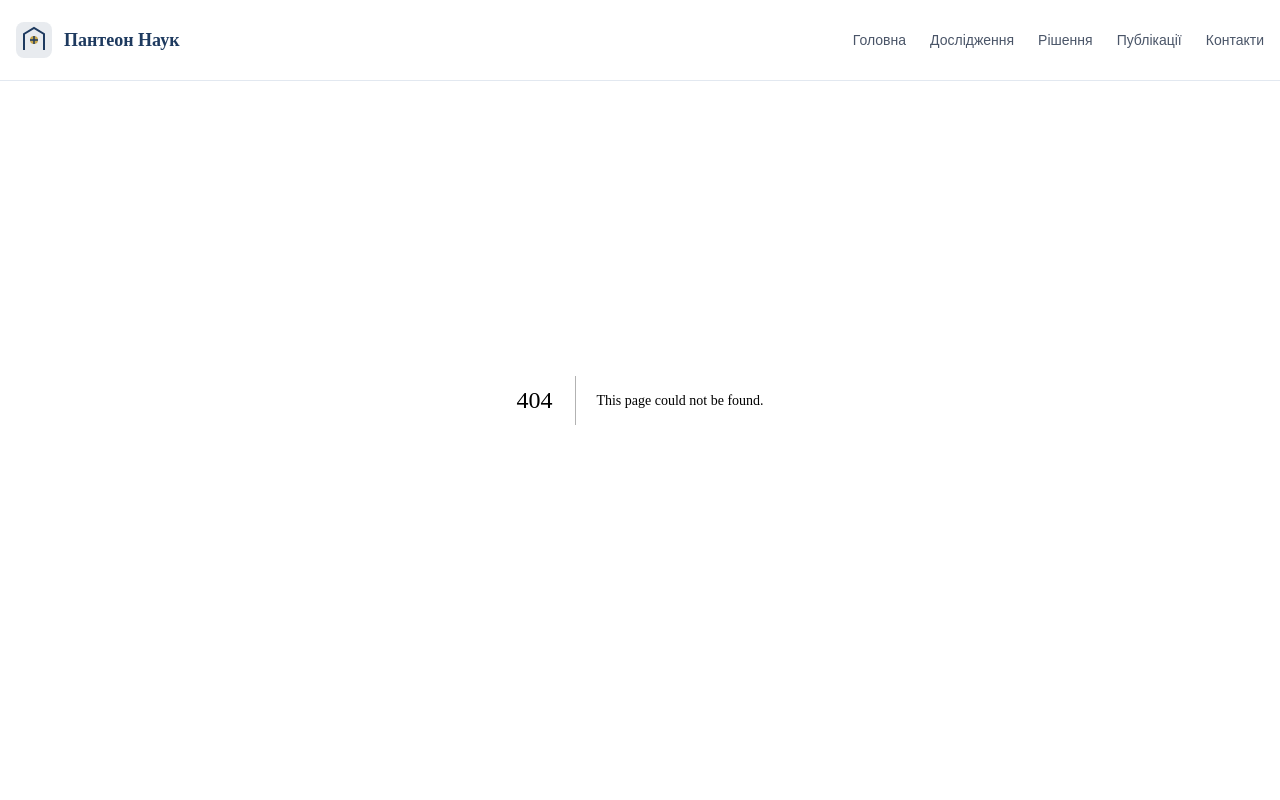
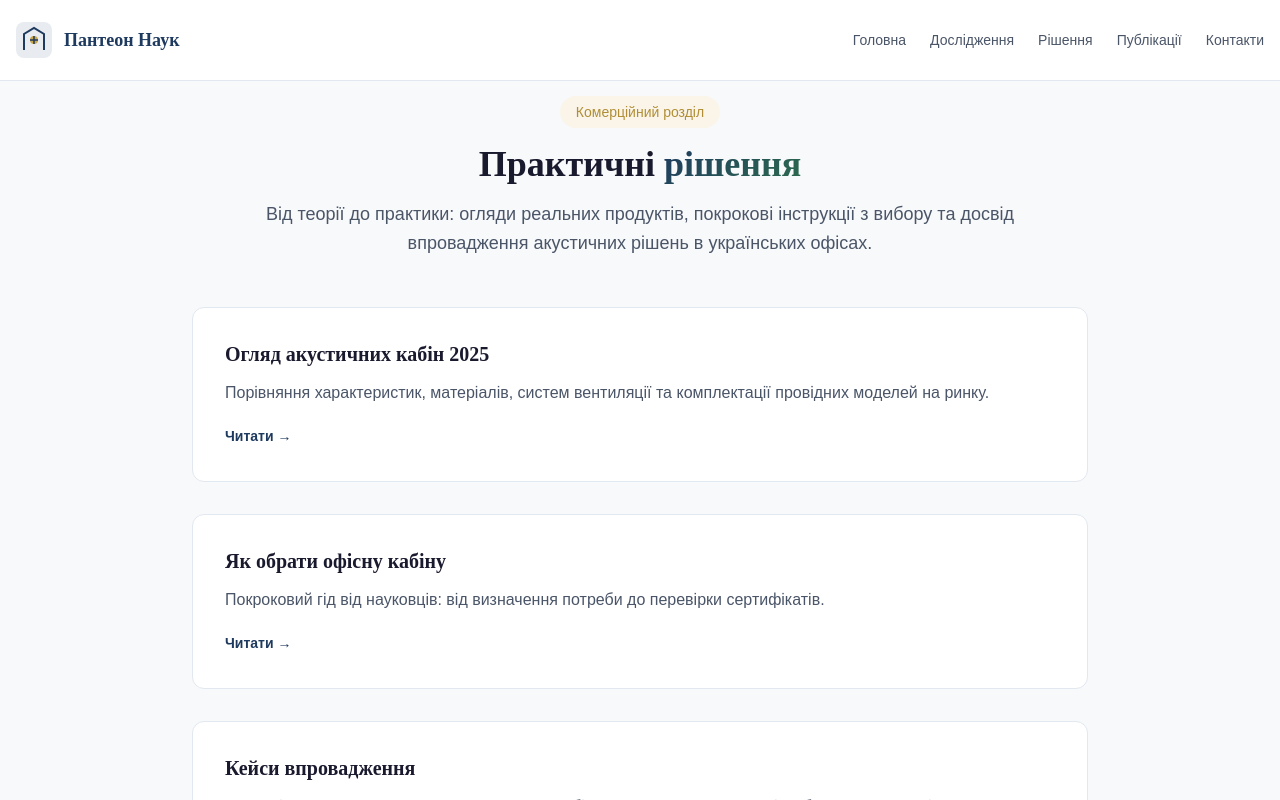
Before and after one commit to sserbin1/panteon-nauk, a Next.js app: page /praktychni-rishennya in a window 1280 px wide. Before the commit this address had no page. Shown: the top 800 px of the page. Built offline with nearby package versions, Linux system fonts and the light colour scheme.

Commit message:
Add section page: src/app/praktychni-rishennya/page.tsx

```diff
--- /dev/null
+++ b/src/app/praktychni-rishennya/page.tsx
@@ -0,0 +1,53 @@
+import Link from "next/link"
+import { generatePageMetadata } from "@/lib/seo"
+
+export const metadata = generatePageMetadata({
+  title: "Практичні рішення — огляди та вибір акустичних кабін",
+  description: "Огляди акустичних кабін для офісу, покрокові гіди з вибору та реальні кейси впровадження в українських офісах.",
+  path: "/praktychni-rishennya/",
+  keywords: ["огляд акустичних кабін", "як обрати офісну кабіну", "кейси впровадження", "офісні кабіни"],
+})
+
+const sectionArticles = [
+  { slug: "ohlyad-akustychnykh-kabin", title: "Огляд акустичних кабін 2025", description: "Порівняння характеристик, матеріалів, систем вентиляції та комплектації провідних моделей на ринку." },
+  { slug: "yak-obraty-ofisnu-kabinu", title: "Як обрати офісну кабіну", description: "Покроковий гід від науковців: від визначення потреби до перевірки сертифікатів." },
+  { slug: "vprovadzhennya-ta-keysy", title: "Кейси впровадження", description: "Реальні приклади встановлення акустичних кабін в українських IT-компаніях, банках та коворкінгах." },
+]
+
+export default function PraktychniRishennyaPage() {
+  return (
+    <div className="pt-24 pb-20 bg-[var(--background)]">
+      <div className="w-full max-w-7xl mx-auto px-4">
+        <div className="max-w-3xl mx-auto text-center mb-12">
+          <span className="inline-block px-4 py-1.5 bg-[var(--accent-light)] rounded-full text-sm font-medium mb-4 text-[var(--accent-dark)]">Комерційний розділ</span>
+          <h1 className="text-3xl md:text-4xl font-bold mb-4" style={{ fontFamily: "Merriweather, serif" }}>
+            {"Практичні "}
+            <span className="gradient-text">{"рішення"}</span>
+          </h1>
+          <p className="text-lg text-[var(--text-muted)] leading-relaxed">
+            Від теорії до практики: огляди реальних продуктів, покрокові інструкції з вибору та досвід впровадження акустичних рішень в українських офісах.
+          </p>
+        </div>
+
+        <div className="grid gap-6 md:gap-8 max-w-4xl mx-auto">
+          {sectionArticles.map((article) => (
+            <Link key={article.slug} href={`/blog/${article.slug}/`} className="card no-underline group">
+              <div className="p-6 md:p-8">
+                <h2 className="text-xl font-bold mb-3 text-[var(--text)] group-hover:text-[var(--primary)] transition-colors" style={{ fontFamily: "Merriweather, serif" }}>
+                  {article.title}
+                </h2>
+                <p className="text-[var(--text-muted)] leading-relaxed mb-4">{article.description}</p>
+                <span className="text-[var(--primary)] font-semibold text-sm">{"Читати \u2192"}</span>
+              </div>
+            </Link>
+          ))}
+        </div>
+
+        <div className="mt-16 text-center">
+          <Link href="/akustyka-ofisu/" className="btn-primary" style={{ marginRight: "1rem" }}>{"Акустика офісу"}</Link>
+          <Link href="/doslidzhennya/" className="btn-secondary">{"Дослідження"}</Link>
+        </div>
+      </div>
+    </div>
+  )
+}
```
